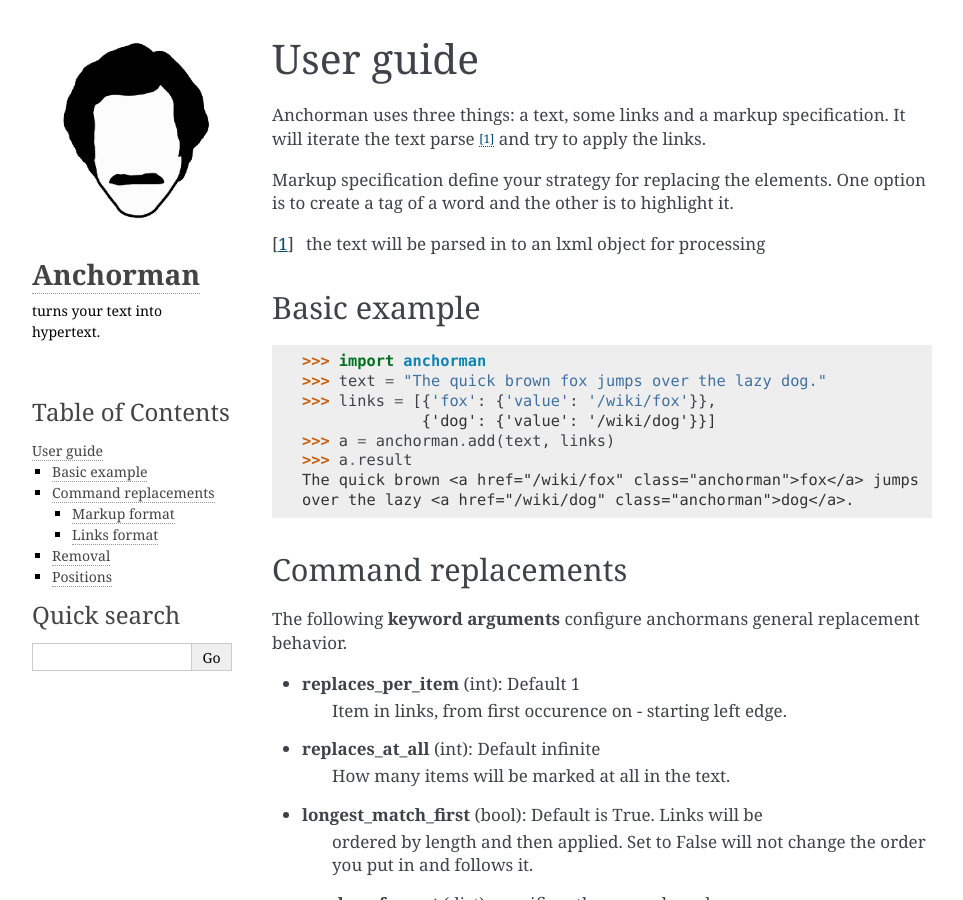
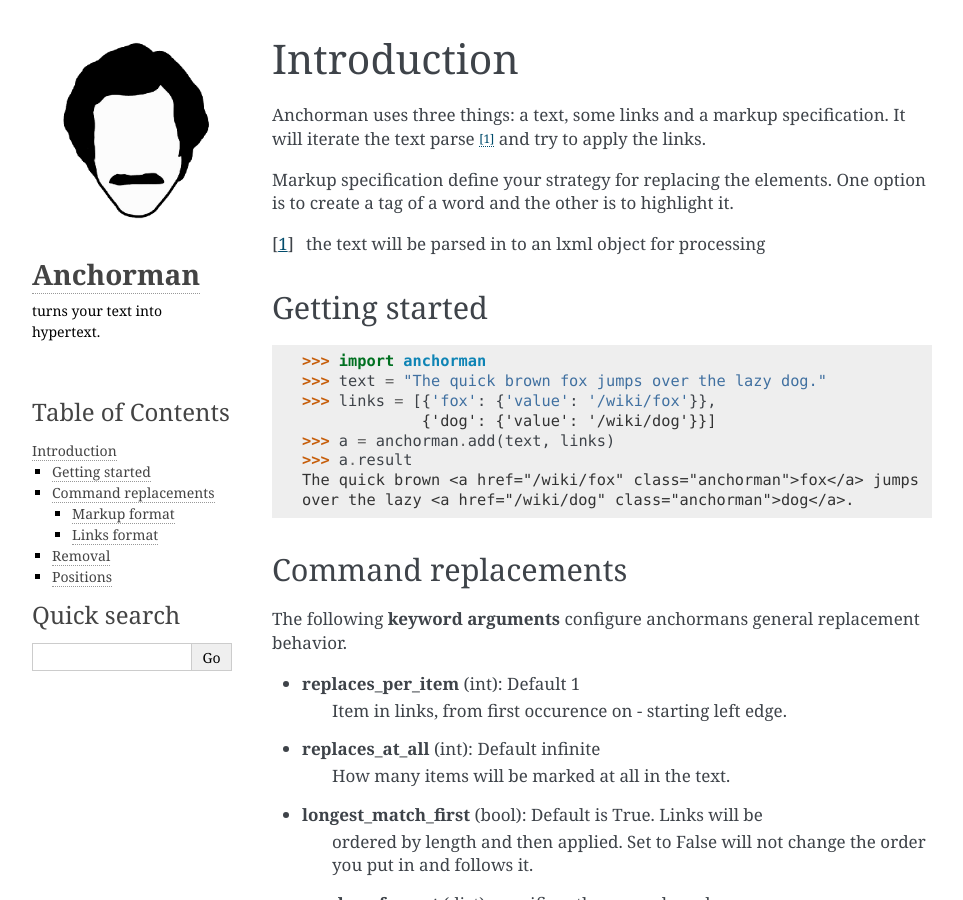
Before and after one commit to rebeling/anchorman, a Sphinx documentation site: the page built from docs/firststeps.rst, in a window 1280 px wide and 900 px high. Shown: the whole window, without its empty margins (148-1111 px from the left). Built offline with Sphinx 7.4.7, drawn with Linux system fonts in a browser that asks for light colours.

Commit message:
Update doc introduction

```diff
--- a/docs/firststeps.rst
+++ b/docs/firststeps.rst
@@ -1,4 +1,4 @@
-User guide
+Introduction
 ==============
 
 Anchorman uses three things: a text, some links and a markup
@@ -11,8 +11,8 @@ One option is to create a tag of a word and the other is to highlight it.
 .. [1] the text will be parsed in to an lxml object for processing
 
 
-Basic example
---------------
+Getting started
+----------------
 
 .. code-block:: python
 
```
